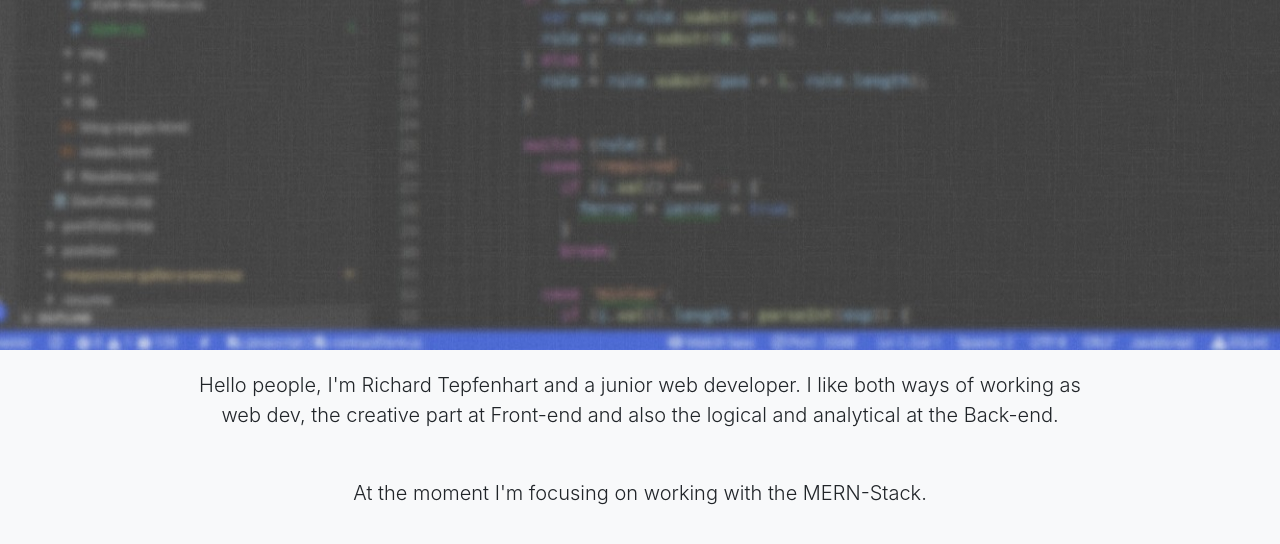
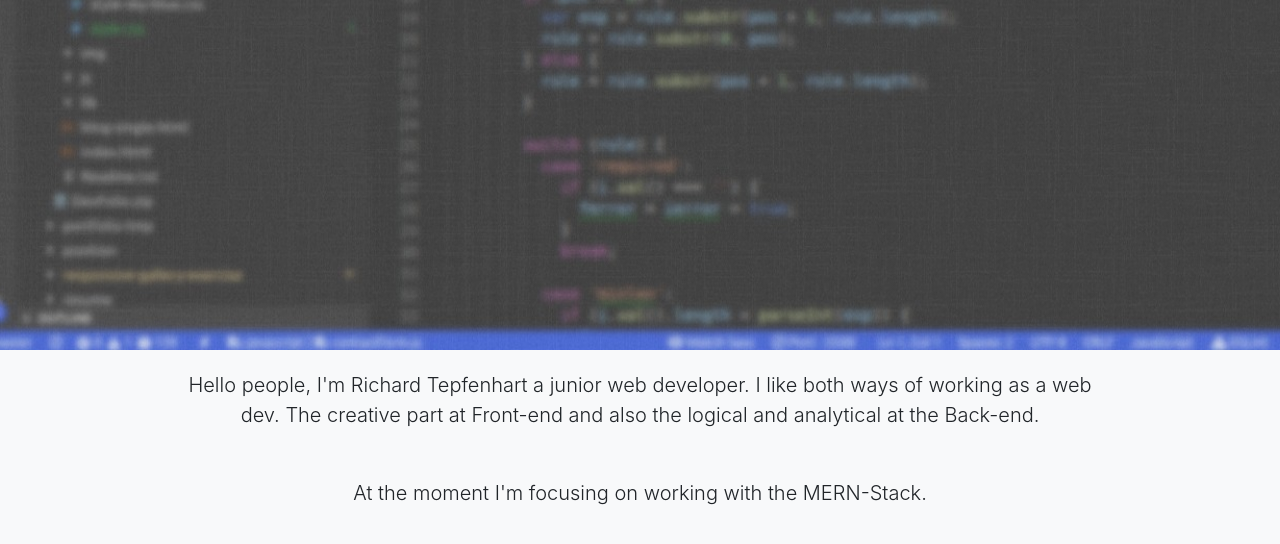
Before and after one commit to ocbtec/portfolio, a website with bundled scripts: page index.html in a window 1280 px wide. Shown: the part 450-994 px from the top of the page. Built offline with nearby package versions, Linux system fonts and the light colour scheme.

Commit message:
changed 'About' text

```diff
--- a/index.html
+++ b/index.html
@@ -73,14 +73,12 @@
         <div class="row">
           <div class="col-lg-10 mx-auto">
             <p class="lead mb-5">
-                            Hello people, I'm Richard Tepfenhart and a junior
-                            web developer. I like both ways of working as web
-                            dev, the creative part at Front-end and also the
-                            logical and analytical at the Back-end.
+              Hello people, I'm Richard Tepfenhart a junior web developer. I
+              like both ways of working as a web dev. The creative part at
+              Front-end and also the logical and analytical at the Back-end.
             </p>
             <p class="lead mb-5">
-                            At the moment I'm focusing on working with the
-                            MERN-Stack.
+              At the moment I'm focusing on working with the MERN-Stack.
             </p>
           </div>
         </div>
@@ -107,11 +105,7 @@
                   Mobile First, full responsive
                 </p>
               </div>
-                            <img
-                                class="img-fluid"
-                                src="img/weather-app.jpg"
-                                alt=""
-                            />
+              <img class="img-fluid" src="img/weather-app.jpg" alt="" />
             </a>
           </div>
           <div class="col-lg-6">
```
Lines whose indentation alone changed are shown as unchanged.
